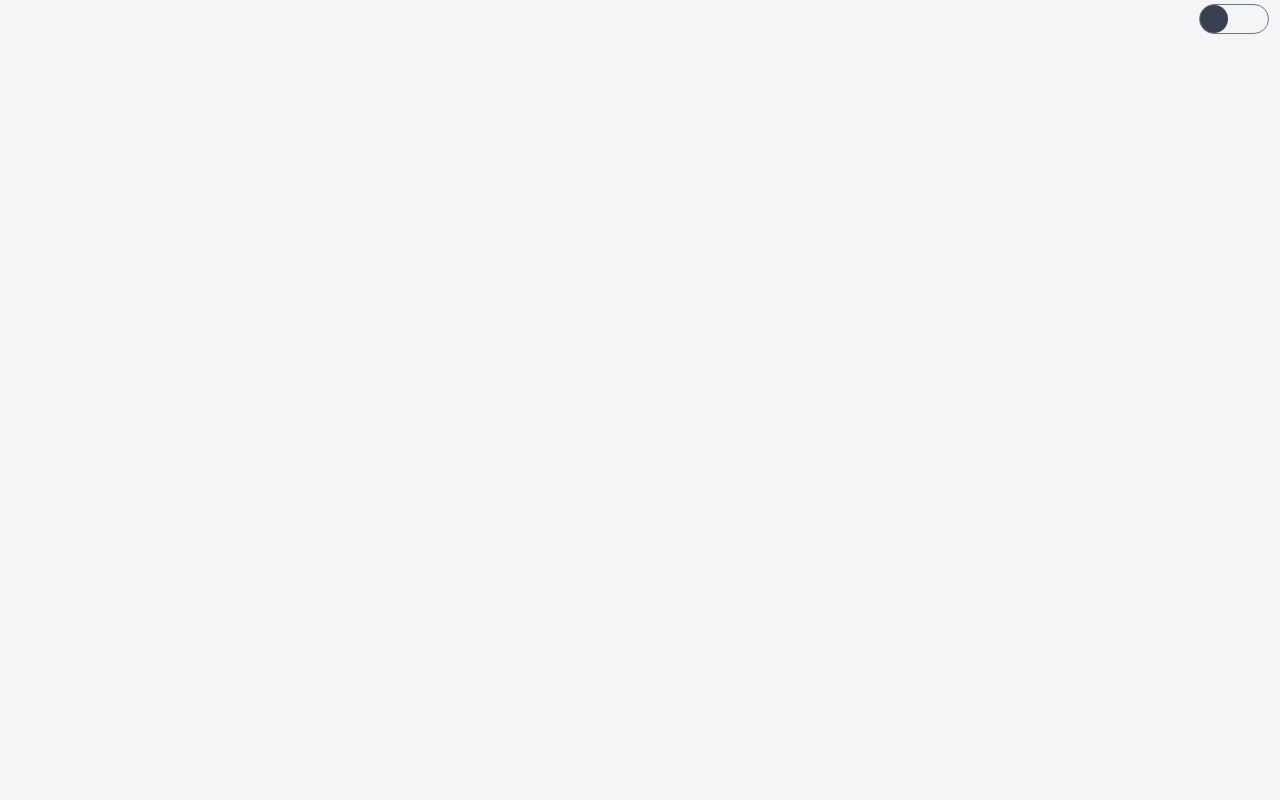
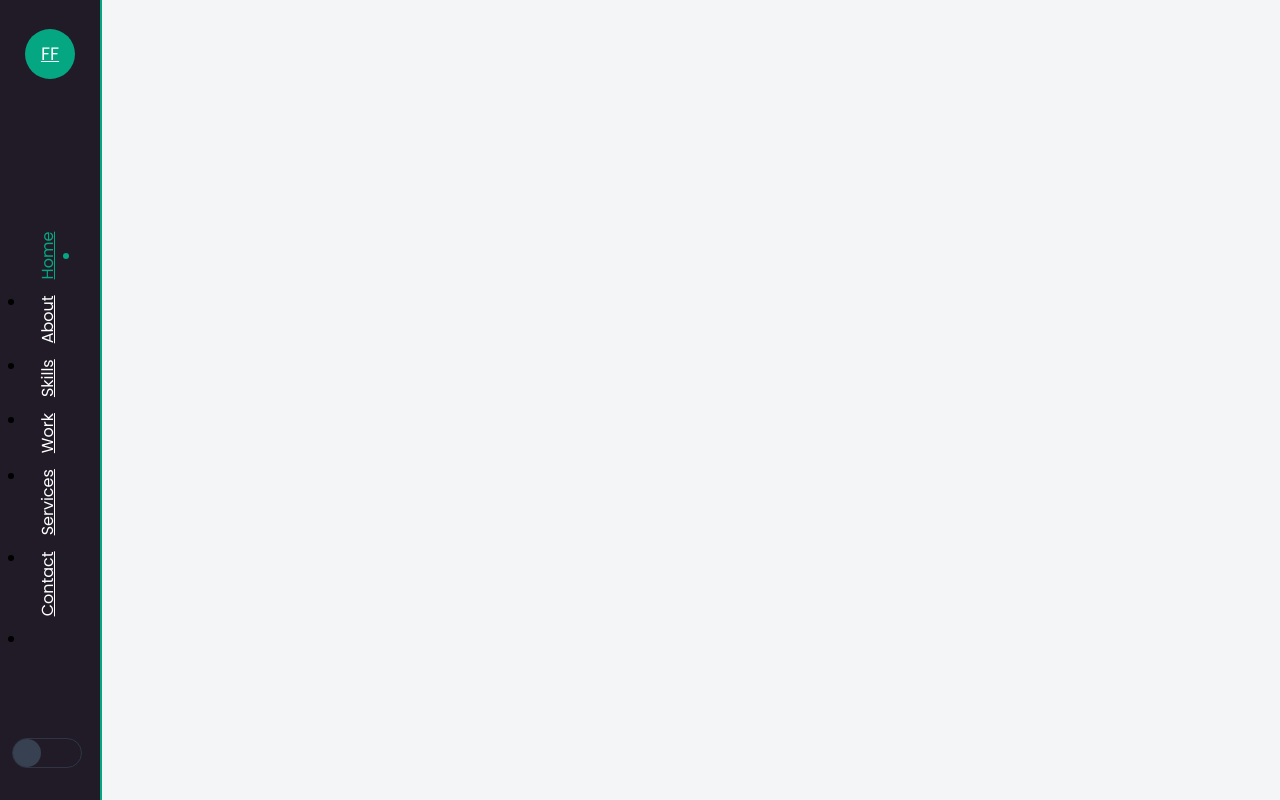
Before and after one commit to devMarilia/portfolio-js, a plain HTML site: page index.html in a window 1280 px wide. Drawn offline with Linux system fonts and the light colour scheme.

Commit message:
Menu lateal

```diff
--- a/index.html
+++ b/index.html
@@ -12,11 +12,43 @@
     <link rel="stylesheet" href="./src/styles/themes/header.css">
 </head>
 <body>
+    <aside class="barra" id="barra">
+        <nav class= "nav">
+            <div class="nav-logo">
+                <a href="index.html" class="nav-logo-text">FF</a>
+            </div>
+            <div class="nav-menu">
+                <div class="menu">
+                    <ul class="nav-list">
+                        <li class="nav-item">
+                            <a href="#home" class="nav-link link-ativo">Home</a>
+                        </li>
+                        <li class="nav-item">
+                            <a href="#about" class="nav-link">About</a>
+                        </li>
+                        <li class="nav-item">
+                            <a href="#skills" class="nav-link">Skills</a>
+                        </li>
+                        <li class="nav-item">
+                            <a href="#work" class="nav-link">Work</a>
+                        </li>
+                        <li class="nav-item">
+                            <a href="#services" class="nav-link">Services</a>
+                        </li>
+                        <li class="nav-item">
+                            <a href="#contact" class="nav-link">Contact</a>
+                        </li>
+                    </ul>
 
-    <div class="dark">
-        <input type="checkbox" id="mode">
-    </div>
+                    </div>
+                </div>
+                <div class="dark">
+                    <input type="checkbox" id="mode">
+                </div>
+            </div>
 
+        </nav>
+    </aside>
     <script src="./src/main.js"></script>
 </body>
 </html>
--- a/src/styles/themes/common.css
+++ b/src/styles/themes/common.css
@@ -1,98 +1,8 @@
-body {
-  background-color: var(--primary-background);
-}
-/* REUSABLE CSS CLASSES ============================ */
-.section {
-	padding: 4.5rem 0 2rem;
+* {
+	margin: 0;
+	padding: 0;
 }
 
-
-.section-title {
-	font-size: 1.5rem;
-	text-align: center;
-	margin-bottom: 1.5rem;
-	font-weight: 600;
+body {
+	background-color: var(--primary-background);
 }
-
-.home,
-.about,
-.projects,
-.contact {
-	height: 100vh;
-}
-
-/* LAYOUT =============================== */
-.container {
-	max-width: 968px;
-	margin-left: 1.5rem;
-	margin-right: 1.5rem;
-}
-
-
-
-
-@media screen and (min-width: 767px) {
-	body {
-		margin: 0;
-	}
-
-	.section {
-		padding-top: 7rem;
-	}
-
-	.nav {
-		height: 5rem;
-	}
-
-	.nav-list {
-		display: flex;
-		align-items: center;
-	}
-
-	.nav-item {
-		margin-left: 2.5rem;
-		margin-bottom: 0;
-	}
-
-	.nav-link,
-	.logo {
-		font-size: 1rem;
-		color: #000;
-	}
-
-	.nav-link:hover {
-		color: #ce0f0f;
-	}
-
-	.active-link {
-		color: #ce0f0f;
-	}
-
-	.active-link::before {
-		width: 6px;
-		height: 6px;
-		border-radius: 50%;
-	}
-
-	.nav-open,
-	.nav-close {
-		display: none;
-	}
-
-	.home-data h3 {
-		font-size: 2rem;
-	}
-
-	.home-data h1 {
-		font-size: 5.5rem;
-		line-height: 6rem;
-		font-weight: 700;
-	}
-}
-
-@media screen and (min-width: 968px) {
-	.container {
-		margin-left: auto;
-		margin-right: auto;
-	}
-}
--- a/src/styles/themes/default.css
+++ b/src/styles/themes/default.css
@@ -19,6 +19,9 @@ html {
 
 body {
   font-family: 'Roboto', sans-serif;
-	margin: 3rem 0 0 0;
 	font-size: 0.938rem;
+	margin: 0;
 }
+ul {
+	list-style: none;
+}
--- a/src/styles/themes/header.css
+++ b/src/styles/themes/header.css
@@ -3,6 +3,10 @@
 
 * > * {
     font-family: "Poppins", cursive;
+}
+
+body {
+    margin: 0;
 }
 
 /* variables */
@@ -26,12 +30,17 @@ body.dark{
 }
 
 
+ul {
+	text-decoration: none;
+}
+
 
 .dark{
     display: flex;
-    flex-direction: column;
-    justify-content: flex-end;
     align-items: flex-end;
+    position: absolute;
+    bottom: 1.8rem;
+    left: 8px;
 }
 
 
@@ -88,3 +97,110 @@ input[type="checkbox"]:checked:before{
 input[type="checkbox"]:checked{
     border: solid 1px var(--primary-dark);
 }
+
+.barra{
+    position: fixed;
+    width: 100px;
+    height: 100vh;
+    top: o;
+    left: 0;
+    background-color: #211B28;
+    border-right: 2px solid #05a782;
+}
+.nav-logo{
+    position: absolute;
+    left: 0;
+    right: 0;
+    top: 1.8rem;
+    width: 50px;
+    height: 50px;
+    border-radius: 50%;
+    background-color: #05a782;
+    text-align: center;
+    margin: auto;
+}
+.nav-logo-text{
+    font-size: 1.125rem;
+    color: #ffffff;
+    font-weight: 100;
+    line-height: 50px;
+}
+.nav-menu{
+    position: fixed;
+    transform: rotate(-90deg) translateX(-100%);
+    transform-origin: left top;
+    width: 111vh;
+}
+.menu{
+    display: flex;
+}
+.nav-link ul {
+    text-decoration: none;
+}
+.nav-list{
+    display: flex;
+    flex-direction: row-reverse;
+    margin: -2px auto 0 auto;
+    text-decoration: none;
+}
+.nav-link{
+    float: right;
+    height: 100%;
+    line-height: 100px;
+    padding: 0 0.5rem;
+    color: #ffffff;
+    font-weight: ;
+    position: relative;
+    transition: .4s;
+}
+
+
+.nav-link.link-ativo, .nav-link:hover{
+    color: #05a782;
+}
+.nav-link.link-ativo::after, .nav-link:hover::after{
+    position: absolute;
+    content: '';
+    width: 6px;
+    height: 6px;
+    background-color: #05a782;
+    border-radius: 50%;
+    bottom: 1.8rem;
+    left: 0;
+    right: 0;
+    margin: auto;
+}
+
+/*main*/
+.main{
+    margin-left: 100px;
+}
+.home-img{
+    width: 559px;
+    height: 758px;
+}
+.container{
+    max-width: 1250px;
+    margin-left: auto;
+    margin-right: auto;
+}
+.grid{
+    display: grid;
+}
+.home-img{
+    display: none;
+}
+.home{
+    background: ;
+    background-color: cover;
+    background-position: center center;
+    height: 100vh;
+}
+.home-container {
+    position: relative;
+    height: 100%;
+    align-items: center;
+}
+.home-social{
+
+}
```
